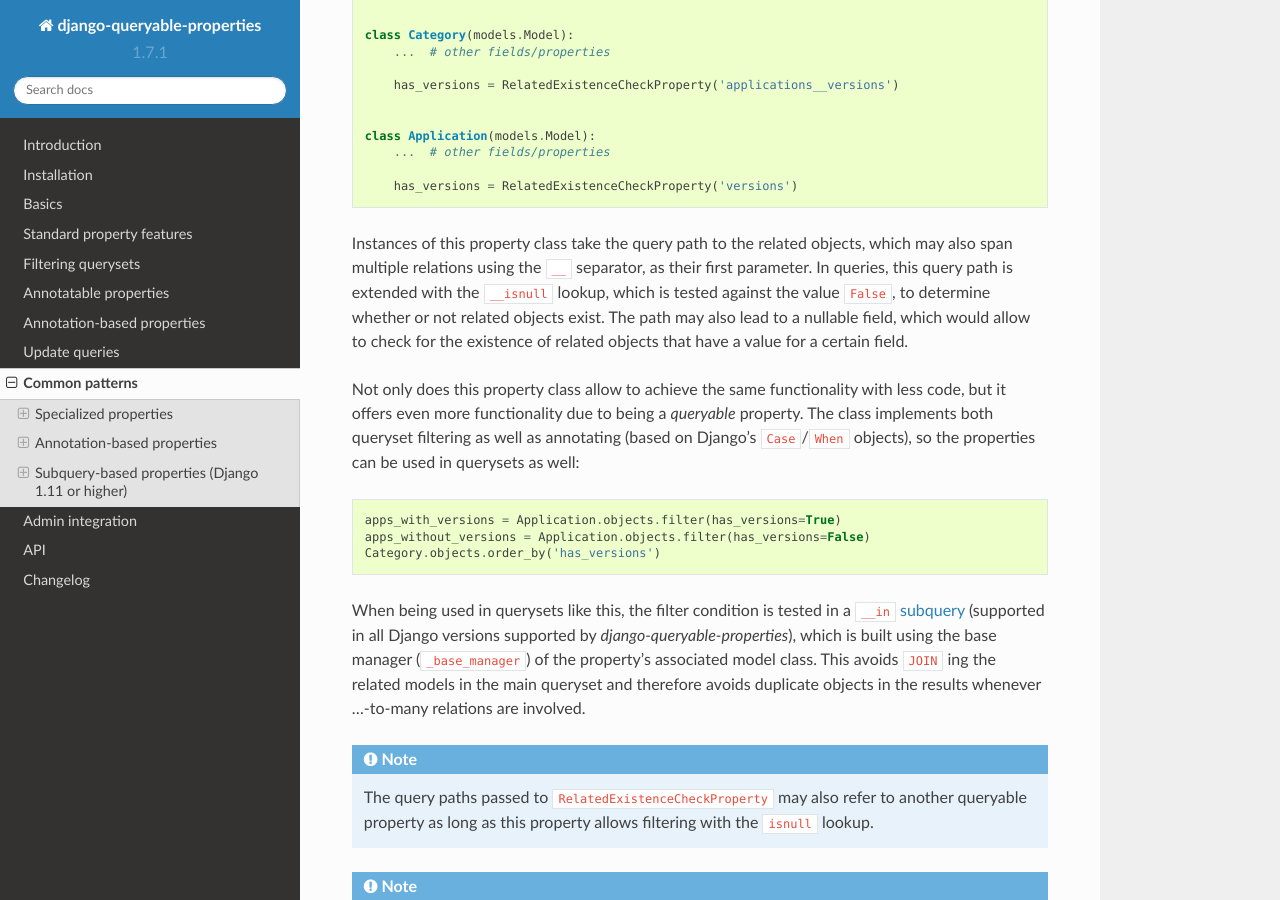
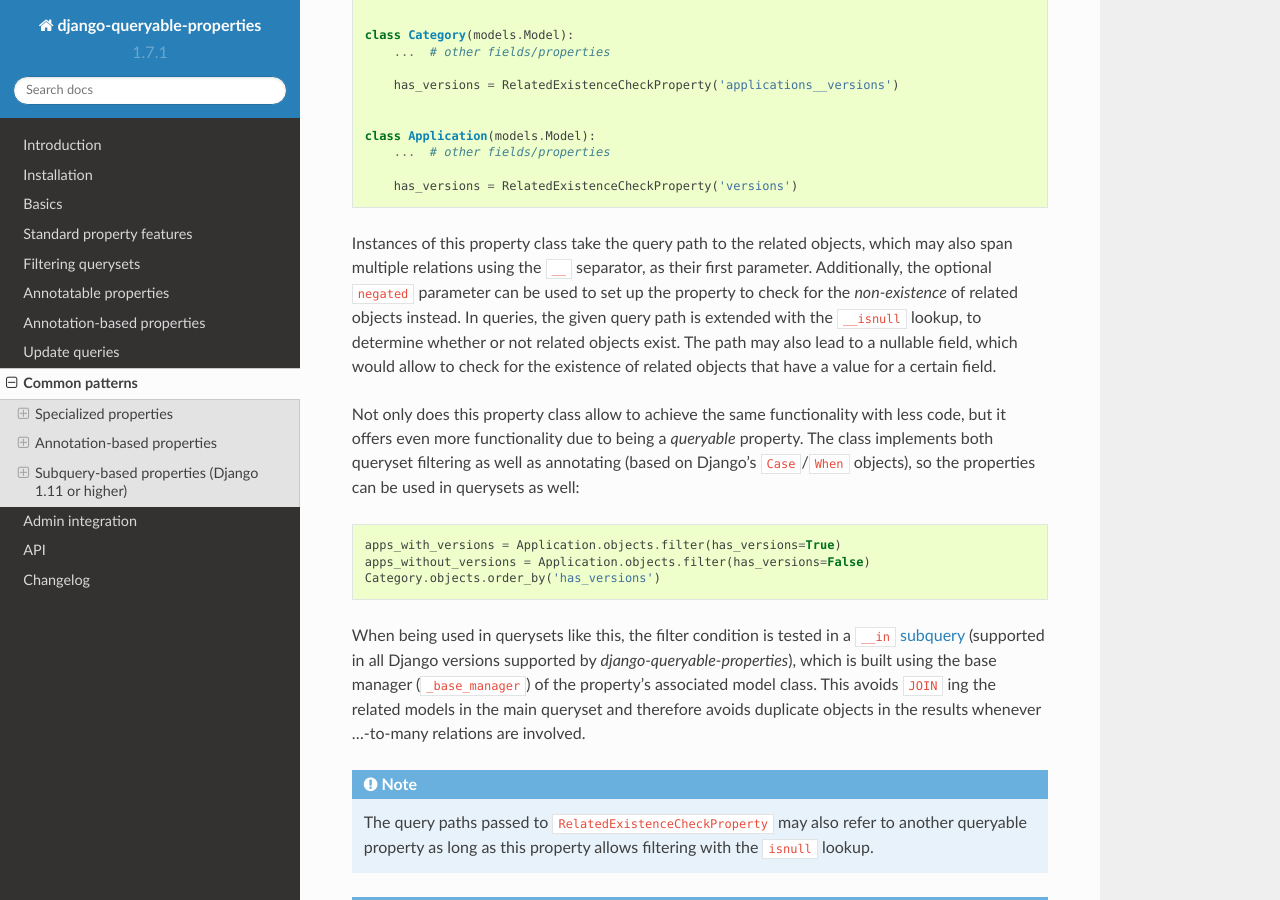
Before and after one commit to W1ldPo1nter/django-queryable-properties, a Sphinx documentation site: the page built from docs/common.rst, in a window 1280 px wide and 900 px high, scrolled down 11245 px. Built offline with Sphinx 7.4.7 and the Read the Docs theme 2.0.0, drawn with Linux system fonts in a browser that asks for light colours.

Commit message:
Mention the negated parameter in the docs for the RelatedExistenceCheckProperty

```diff
--- a/docs/common.rst
+++ b/docs/common.rst
@@ -578,8 +578,10 @@ Instead of defining the properties like this, the property class
 
 Instances of this property class take the query path to the related objects, which may also span multiple relations
 using the ``__`` separator, as their first parameter.
-In queries, this query path is extended with the ``__isnull`` lookup, which is tested against the value ``False``, to
-determine whether or not related objects exist.
+Additionally, the optional ``negated`` parameter can be used to set up the property to check for the *non-existence*
+of related objects instead.
+In queries, the given query path is extended with the ``__isnull`` lookup,  to determine whether or not related objects
+exist.
 The path may also lead to a nullable field, which would allow to check for the existence of related objects that
 have a value for a certain field.
 
```
